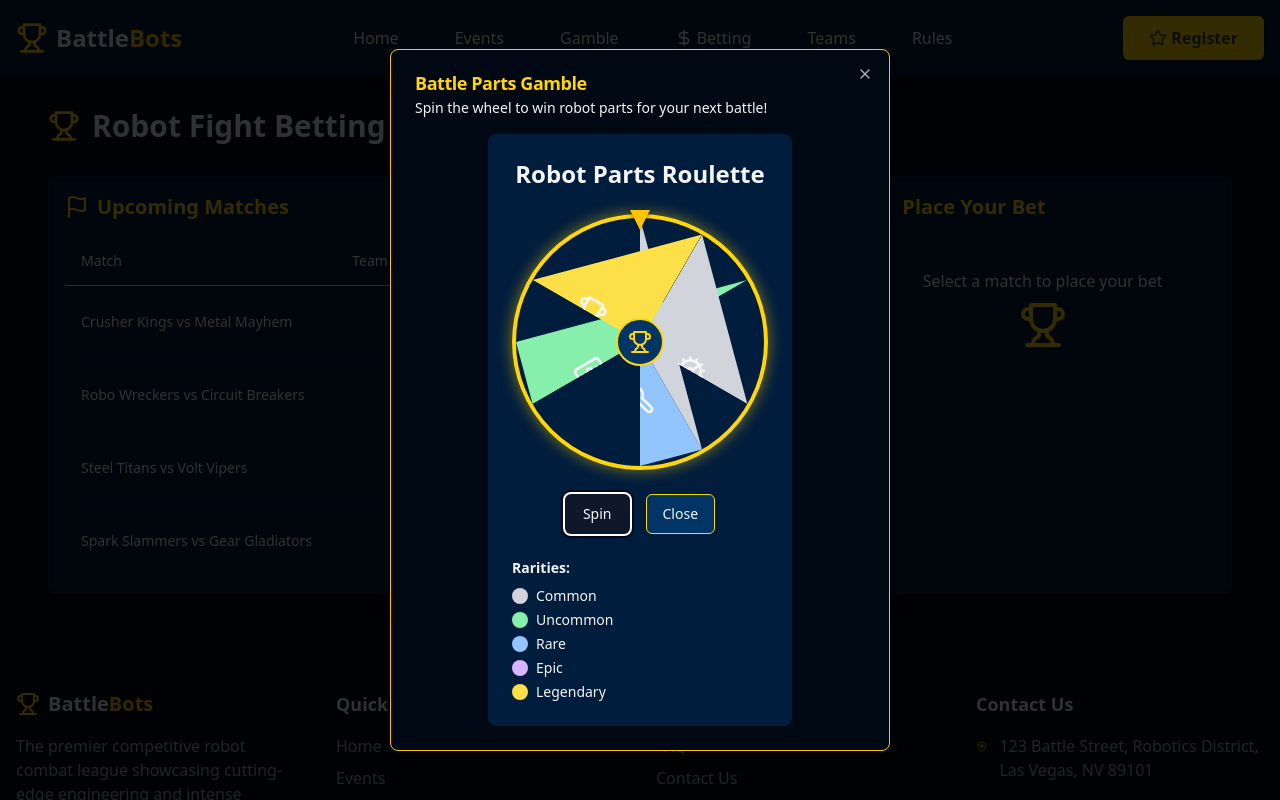
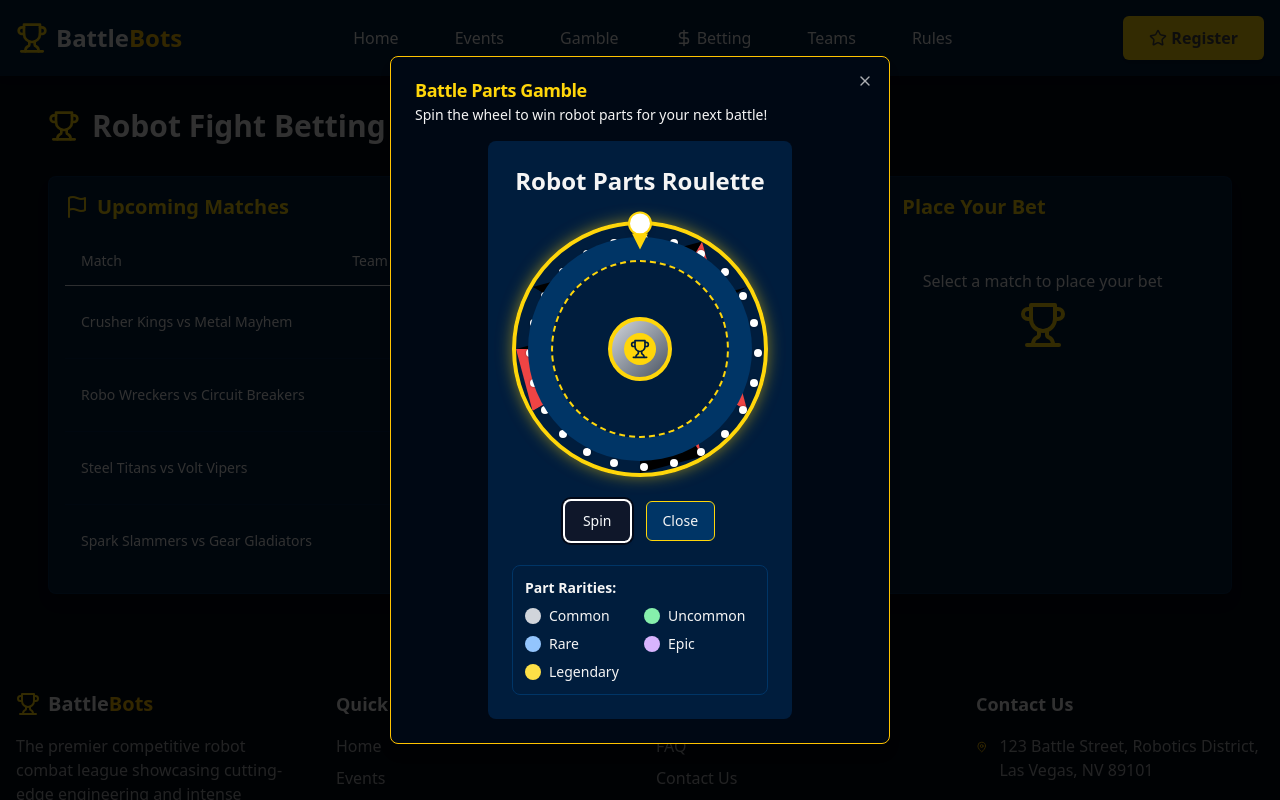
Before and after one commit to bothamlet/battle-bot-arena-hub, a React (Vite) app: page /betting in a window 1280 px wide. Both pictures are taken after a click on the element "Gamble". Shown: the top 800 px of the page. Built offline with nearby package versions, Linux system fonts and the light colour scheme.

Commit message:
Refactor: Improve roulette appearance
Update the roulette wheel to resemble a casino roulette.

```diff
--- a/src/components/RouletteParts.tsx
+++ b/src/components/RouletteParts.tsx
@@ -12,12 +12,12 @@ type RoulettePart = {
 };
 
 const rouletteParts: RoulettePart[] = [
-  { name: "Motor", icon: <Zap className="h-8 w-8" />, rarity: "common", color: "bg-gray-300" },
-  { name: "CPU", icon: <Cpu className="h-8 w-8" />, rarity: "uncommon", color: "bg-green-300" },
-  { name: "Gear", icon: <Cog className="h-8 w-8" />, rarity: "common", color: "bg-gray-300" },
-  { name: "Weapon", icon: <Wrench className="h-8 w-8" />, rarity: "rare", color: "bg-blue-300" },
-  { name: "Frame", icon: <Banknote className="h-8 w-8" />, rarity: "uncommon", color: "bg-green-300" },
-  { name: "Trophy Part", icon: <Trophy className="h-8 w-8" />, rarity: "legendary", color: "bg-yellow-300" },
+  { name: "Motor", icon: <Zap className="h-8 w-8" />, rarity: "common", color: "bg-red-500" },
+  { name: "CPU", icon: <Cpu className="h-8 w-8" />, rarity: "uncommon", color: "bg-black" },
+  { name: "Gear", icon: <Cog className="h-8 w-8" />, rarity: "common", color: "bg-red-500" },
+  { name: "Weapon", icon: <Wrench className="h-8 w-8" />, rarity: "rare", color: "bg-black" },
+  { name: "Frame", icon: <Banknote className="h-8 w-8" />, rarity: "uncommon", color: "bg-red-500" },
+  { name: "Trophy Part", icon: <Trophy className="h-8 w-8" />, rarity: "legendary", color: "bg-black" },
 ];
 
 const RouletteParts = ({ onClose }: { onClose: () => void }) => {
@@ -87,7 +87,7 @@ const RouletteParts = ({ onClose }: { onClose: () => void }) => {
 
       <div className="mb-6">
         <div className="relative w-64 h-64 mx-auto">
-          {/* Circular Roulette Wheel */}
+          {/* Roulette Wheel with alternating colors like a casino wheel */}
           <div
             className="w-full h-full rounded-full border-4 border-battlebot-golden-yellow overflow-hidden"
             style={{
@@ -96,6 +96,13 @@ const RouletteParts = ({ onClose }: { onClose: () => void }) => {
               boxShadow: "0 0 15px rgba(255, 214, 10, 0.5)"
             }}
           >
+            {/* Internal darker circle with decorative patterns */}
+            <div className="absolute w-[90%] h-[90%] rounded-full bg-battlebot-rich-blue top-[5%] left-[5%] z-10 flex items-center justify-center">
+              {/* Decorative diamond pattern */}
+              <div className="w-[80%] h-[80%] rounded-full bg-battlebot-deep-navy-blue border-2 border-dashed border-battlebot-golden-yellow"></div>
+            </div>
+
+            {/* Main roulette segments */}
             {rouletteParts.map((part, index) => {
               const segmentAngle = 360 / rouletteParts.length;
               const rotation = index * segmentAngle;
@@ -109,48 +116,76 @@ const RouletteParts = ({ onClose }: { onClose: () => void }) => {
                     transform: `rotate(${rotation}deg)`,
                   }}
                 >
+                  {/* Number/Icon placement */}
                   <div
                     className="absolute"
                     style={{
                       left: '50%',
-                      top: '20%',
+                      top: '15%',
                       transform: `translateX(-50%) rotate(${90}deg)`
                     }}
                   >
-                    {part.icon}
+                    <div className="flex flex-col items-center">
+                      <div className="text-white font-bold text-lg">{index + 1}</div>
+                      <div className="text-battlebot-golden-yellow">{part.icon}</div>
+                    </div>
                   </div>
                 </div>
               );
             })}
+
+            {/* Small metal-like balls around the rim */}
+            {Array.from({ length: 24 }).map((_, i) => {
+              const angle = (i * 15) * (Math.PI / 180);
+              const left = 50 + 46 * Math.cos(angle);
+              const top = 50 + 46 * Math.sin(angle);
+
+              return (
+                <div
+                  key={`ball-${i}`}
+                  className="absolute w-2 h-2 rounded-full bg-white"
+                  style={{
+                    left: `${left}%`,
+                    top: `${top}%`,
+                    boxShadow: '0 0 2px rgba(0,0,0,0.5)',
+                  }}
+                />
+              );
+            })}
           </div>
 
-          {/* Arrow Pointer */}
+          {/* Casino-style spinner/needle */}
           <div
-            className="absolute top-0 left-1/2 transform -translate-x-1/2 -translate-y-1 z-10"
-            style={{ filter: "drop-shadow(0 0 2px rgba(0,0,0,0.5))" }}
+            className="absolute top-0 left-1/2 transform -translate-x-1/2 -translate-y-[20%] z-20"
           >
-            <div className="w-0 h-0 mx-auto border-l-[10px] border-r-[10px] border-t-[20px] border-l-transparent border-r-transparent border-t-battlebot-bright-yellow"></div>
+            <div className="w-6 h-12 flex flex-col items-center">
+              <div className="w-6 h-6 rounded-full bg-white border-2 border-battlebot-golden-yellow shadow-md"></div>
+              <div className="w-0 h-0 border-l-[8px] border-r-[8px] border-t-[16px] border-l-transparent border-r-transparent border-t-battlebot-golden-yellow mt-[-2px]"></div>
+            </div>
           </div>
 
-          {/* Center circle */}
-          <div className="absolute top-1/2 left-1/2 transform -translate-x-1/2 -translate-y-1/2 w-12 h-12 rounded-full bg-battlebot-rich-blue border-2 border-battlebot-golden-yellow z-10 flex items-center justify-center">
-            <Trophy className="h-6 w-6 text-battlebot-golden-yellow" />
+          {/* Center metallic cap */}
+          <div className="absolute top-1/2 left-1/2 transform -translate-x-1/2 -translate-y-1/2 w-16 h-16 rounded-full bg-gradient-to-br from-gray-300 to-gray-600 border-4 border-battlebot-golden-yellow z-30 flex items-center justify-center">
+            <div className="w-8 h-8 rounded-full bg-battlebot-golden-yellow flex items-center justify-center">
+              <Trophy className="h-5 w-5 text-battlebot-deep-navy-blue" />
+            </div>
           </div>
         </div>
 
         {/* Result Display */}
         {result && !spinning && (
-          <div className="mt-4 p-2 rounded-lg flex items-center justify-center flex-col">
-            <div className={`p-3 rounded-full ${result.color}`}>
+          <div className="mt-6 p-3 bg-battlebot-rich-blue rounded-lg flex items-center justify-center flex-col border-2 border-battlebot-golden-yellow">
+            <div className={`p-3 rounded-full ${result.color === 'bg-black' ? 'bg-gray-900' : result.color}`}>
               {result.icon}
             </div>
             <div className="text-center mt-2">
-              <p className="text-battlebot-golden-yellow font-bold">{result.name}</p>
-              <p className="text-battlebot-light-text text-sm capitalize">{result.rarity}</p>
+              <p className="text-battlebot-golden-yellow font-bold text-xl">{result.name}</p>
+              <p className="text-battlebot-light-text capitalize">{result.rarity}</p>
             </div>
           </div>
         )}
 
+        {/* Controls */}
         <div className="flex justify-center space-x-4 mt-6">
           <Button
             onClick={spinRoulette}
@@ -169,9 +204,10 @@ const RouletteParts = ({ onClose }: { onClose: () => void }) => {
         </div>
       </div>
 
-      <div className="text-sm text-battlebot-light-text">
-        <h3 className="font-bold mb-2">Rarities:</h3>
-        <ul className="space-y-1">
+      {/* Rarity legend */}
+      <div className="text-sm text-battlebot-light-text bg-battlebot-deep-navy-blue p-3 rounded-lg border border-battlebot-rich-blue">
+        <h3 className="font-bold mb-2">Part Rarities:</h3>
+        <ul className="grid grid-cols-2 gap-2">
           <li className="flex items-center"><span className="w-4 h-4 inline-block mr-2 bg-gray-300 rounded-full"></span> Common</li>
           <li className="flex items-center"><span className="w-4 h-4 inline-block mr-2 bg-green-300 rounded-full"></span> Uncommon</li>
           <li className="flex items-center"><span className="w-4 h-4 inline-block mr-2 bg-blue-300 rounded-full"></span> Rare</li>
```
